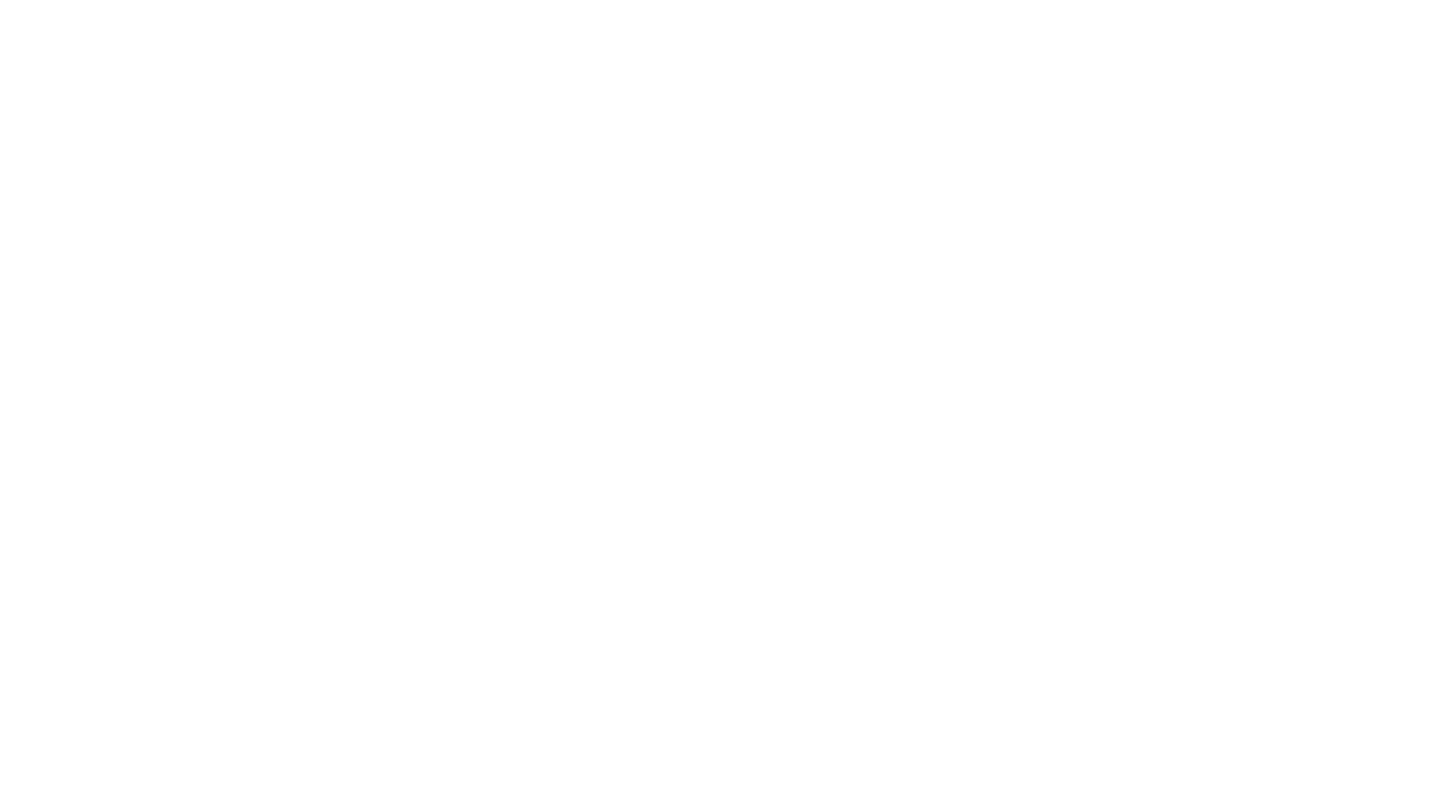
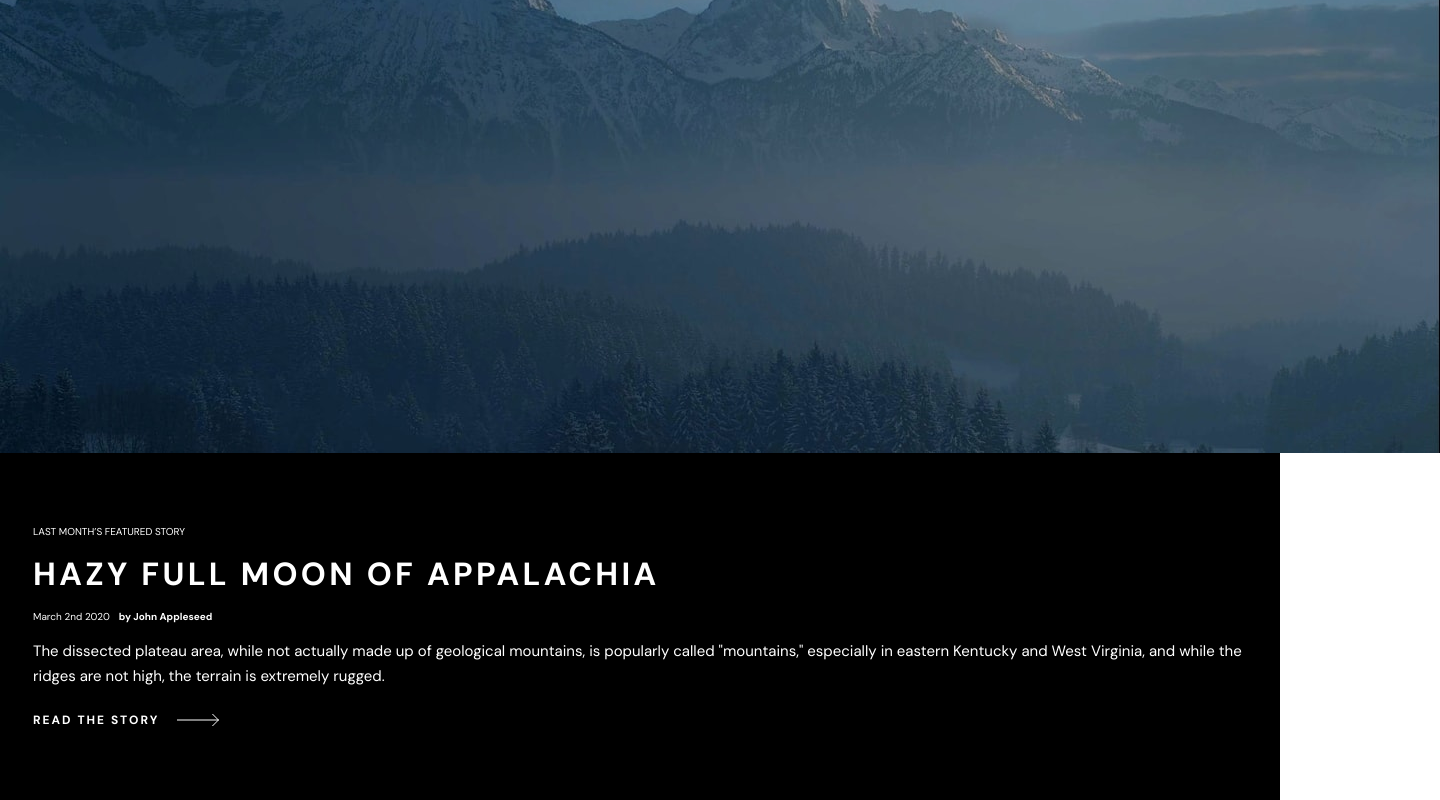
Before and after one commit to marleyanthony/photo-snap, a React (Create React App) app: page /stories in a window 1280 px wide. Shown: the part 286-1086 px from the top of the page, 1440 px wide, since content can reach past the window. Before the commit the page ends 800 px from the top, so only its background shows below. Built offline with nearby package versions, Linux system fonts and the light colour scheme.

Commit message:
added optional props for main card component. renamed section ot main card

```diff
--- a/src/Models/homeContent.ts
+++ b/src/Models/homeContent.ts
@@ -36,8 +36,8 @@ export const HomeSectionContent = [
       header: 'Creat and share your photo stories',
       info: 'Photosnap is a platform for photographers and visual storytellers. We make it easy to share photos, tell stories and connect with others.',
       buttonText: 'Get An Invite',
-      sectionClass: 'home-section home-section--black',
-      buttonClass: 'home-section__cta home-section__cta--white'
+      sectionClass: 'main-card main-card--black',
+      buttonClass: 'main-card__cta main-card__cta--white'
    },
    {
       imgMobile: beautifulStoriesImgMobile,
@@ -47,8 +47,8 @@ export const HomeSectionContent = [
       header: 'Beautiful stores every time',
       info: 'We provide design templates to ensure your stories look terrific. Easily add photos, text, embed maps and media from other networks. Then share your story with everyone.',
       buttonText: 'View the stories',
-      sectionClass: 'home-section',
-      buttonClass: 'home-section__cta'
+      sectionClass: 'main-card',
+      buttonClass: 'main-card__cta'
    },
    {
       imgMobile: designedImgMobile,
@@ -58,8 +58,8 @@ export const HomeSectionContent = [
       header: 'Designed for everyone',
       info: 'Photosnap can help you create stories that resonate with your audience.  Our tool is designed for photographers of all levels, brands, businesses you name it. ',
       buttonText: 'View the stories',
-      sectionClass: 'home-section',
-      buttonClass: 'home-section__cta'
+      sectionClass: 'main-card',
+      buttonClass: 'main-card__cta'
    }
 ]
 
--- a/src/Models/index.ts
+++ b/src/Models/index.ts
@@ -1,2 +1,3 @@
 export * from './navLinks';
 export * from './homeContent';
+export * from './stories';
--- /dev/null
+++ b/src/Models/stories.ts
@@ -0,0 +1,21 @@
+import headerImgMobile from '../assets/stories/mobile/moon-of-appalacia.jpg';
+import headerImgTablet from '../assets/stories/tablet/moon-of-appalacia.jpg';
+import headerImgDesktop from '../assets/stories/desktop/moon-of-appalacia.jpg';
+
+export const StoryPageHeaderContent = [
+   {
+      imgMobile: headerImgMobile,
+      imgTablet: headerImgTablet,
+      imgDesktop: headerImgDesktop,
+      alt: 'photo of moon and the mountains',
+      header: 'HAZY FULL MOON OF APPALACHIA',
+      lastMonth: 'LAST MONTH’S FEATURED STORY',
+      date: 'March 2nd 2020',
+      author: 'John Appleseed',
+      info: 'The dissected plateau area, while not actually made up of geological mountains, is popularly called "mountains," especially in eastern Kentucky and West Virginia, and while the ridges are not high, the terrain is extremely rugged.',
+      buttonText: 'Read The Story',
+      sectionClass: 'main-card main-card--black',
+      buttonClass: 'main-card__cta main-card__cta--white'
+   }
+
+]
--- a/src/components/Home.tsx
+++ b/src/components/Home.tsx
@@ -1,15 +1,16 @@
 import React from 'react';
 import Header from './Header';
-import Section from './Section';
+import MainCard from './MainCard';
 import StoryCard from './StoryCard';
 import Features from './Features';
 import Footer from './Footer';
+import { HomeSectionContent } from '../Models';
 
 const Home = () => {
    return (
       <div className="home-page">
          <Header />
-         <Section />
+         <MainCard content={HomeSectionContent} />
          <StoryCard />
          <Features />
          <Footer />
--- /dev/null
+++ b/src/components/MainCard.tsx
@@ -0,0 +1,71 @@
+import React from 'react';
+import arrow from '../assets/shared/desktop/arrow.svg';
+import arrowBlack from '../assets/shared/desktop/arrow-black.svg';
+// import { HomeSectionContent } from '../Models';
+
+type MainCardProps = {
+   content: {
+      imgMobile: any,
+      imgTablet: any,
+      imgDesktop: any,
+      alt: string,
+      header: string,
+      info: string,
+      buttonText: string,
+      sectionClass?: string,
+      buttonClass?: string,
+      lastMonth?: string,
+      authorDate?: string,
+      author?: string,
+      date?: string
+   }[]
+}
+
+const MainCard: React.FC<MainCardProps> = ({ content }) => {
+   return (
+      <div className="section-wrapper">
+         {
+            content.map((section, index) => {
+               return (
+                  <React.Fragment key={index}>
+                     <picture>
+                        <source media="(min-width: 1200px)" srcSet={section.imgDesktop} />
+                        <source media="(min-width: 768px)" srcSet={section.imgTablet} />
+                        <img src={section.imgMobile} alt={section.alt} className="main-card__img" />
+                     </picture>
+                     <div className={section.sectionClass}>
+                        <p className="main-card__featured">
+                           {section.lastMonth}
+                        </p>
+                        <h1 className="main-card__content-header">
+                           {section.header}
+                        </h1>
+                        <div className="main-card__date-author-wrapper">
+                           <p className="main-card__date">
+                              {section.date}
+                           </p>
+                           <p className="main-card__author">
+                              by {section.author}
+                           </p>
+                        </div>
+                        <p className="main-card__content-info">
+                           {section.info}
+                        </p>
+                        <button className={section.buttonClass}>
+                           {section.buttonText}
+                           {
+                              section.buttonText === 'Get An Invite' || 'Read The Story'
+                                 ? <img src={arrow} alt="arrow" className="main-card__cta-arrow" />
+                                 : <img src={arrowBlack} alt="arrow" className="main-card__cta-arrow" />
+                           }
+                        </button>
+                     </div>
+                  </React.Fragment>
+               )
+            })
+         }
+      </div>
+   )
+}
+
+export default MainCard
--- a/src/components/Section.tsx
+++ /dev/null
@@ -1,42 +0,0 @@
-import React from 'react';
-import arrow from '../assets/shared/desktop/arrow.svg';
-import arrowBlack from '../assets/shared/desktop/arrow-black.svg';
-import { HomeSectionContent } from '../Models';
-
-const Section = () => {
-   return (
-      <div className="section-wrapper">
-         {
-            HomeSectionContent.map((section, index) => {
-               return (
-                  <React.Fragment key={index}>
-                     <picture>
-                        <source media="(min-width: 1200px)" srcSet={section.imgDesktop} />
-                        <source media="(min-width: 768px)" srcSet={section.imgTablet} />
-                        <img src={section.imgMobile} alt={section.alt} className="home-section__img" />
-                     </picture>
-                     <div className={section.sectionClass}>
-                        <h1 className="home-section__content-header">
-                           {section.header}
-                        </h1>
-                        <p className="home-section__content-info">
-                           {section.info}
-                        </p>
-                        <button className={section.buttonClass}>
-                           {section.buttonText}
-                           {
-                              section.buttonText === 'Get An Invite'
-                                 ? <img src={arrow} alt="arrow" className="home-section__cta-arrow" />
-                                 : <img src={arrowBlack} alt="arrow" className="home-section__cta-arrow" />
-                           }
-                        </button>
-                     </div>
-                  </React.Fragment>
-               )
-            })
-         }
-      </div>
-   )
-}
-
-export default Section
--- a/src/components/Stories.tsx
+++ b/src/components/Stories.tsx
@@ -1,10 +1,13 @@
 import React from 'react';
 import Header from './Header';
+import MainCard from './MainCard';
+import { StoryPageHeaderContent } from '../Models';
 
 const Stories = () => {
    return (
       <div className="stories-page">
          <Header />
+         <MainCard content={StoryPageHeaderContent} />
       </div>
    )
 }
--- a/src/styles/main.css
+++ b/src/styles/main.css
@@ -190,21 +190,25 @@
   line-height: 20px;
 }
 
-.home-section {
+.main-card {
   overflow: hidden;
   padding: 7.2rem 3.3rem;
 }
 
-.home-section--black {
+.main-card--black {
   background-color: #000000;
   color: #fff;
 }
 
-.home-section__img {
+.main-card__img {
   display: block;
 }
 
-.home-section__content-header {
+.main-card__featured {
+  margin-bottom: 1.6rem;
+}
+
+.main-card__content-header {
   font-size: 3.2rem;
   font-weight: 700;
   line-height: 4rem;
@@ -214,7 +218,25 @@
   margin-bottom: 1.6rem;
 }
 
-.home-section__content-info {
+.main-card__date-author-wrapper {
+  margin-bottom: 1.6rem;
+  display: -webkit-box;
+  display: -ms-flexbox;
+  display: flex;
+  -webkit-box-align: center;
+      -ms-flex-align: center;
+          align-items: center;
+}
+
+.main-card__date {
+  margin-right: 0.9rem;
+}
+
+.main-card__author {
+  font-weight: bold;
+}
+
+.main-card__content-info {
   font-size: 1.5rem;
   font-weight: 400;
   line-height: 2.5rem;
@@ -222,7 +244,7 @@
   margin-bottom: 2.3rem;
 }
 
-.home-section__cta {
+.main-card__cta {
   font-size: 1.2rem;
   font-weight: 700;
   line-height: 1.6rem;
@@ -239,11 +261,11 @@
           align-items: center;
 }
 
-.home-section__cta--white {
+.main-card__cta--white {
   color: #fff;
 }
 
-.home-section__cta-arrow {
+.main-card__cta-arrow {
   margin-left: 1.8rem;
 }
 
--- a/src/styles/partials/_home.scss
+++ b/src/styles/partials/_home.scss
@@ -1,5 +1,5 @@
 // ! home-section
-.home-section {
+.main-card {
    overflow: hidden;
    padding: 7.2rem 3.3rem;
 
@@ -12,6 +12,10 @@
       display: block;
    }
 
+   &__featured {
+      margin-bottom: 1.6rem;
+   }
+
    &__content-header {
       font-size: 3.2rem;
       font-weight: 700;
@@ -20,6 +24,20 @@
       text-align: left;
       text-transform: uppercase;
       margin-bottom: 1.6rem;
+   }
+
+   &__date-author-wrapper {
+      margin-bottom: 1.6rem;
+      display: flex;
+      align-items: center;
+   }
+
+   &__date {
+      margin-right: 0.9rem;
+   }
+
+   &__author {
+      font-weight: bold;
    }
 
    &__content-info {
```
Also changed, not shown: 2 other files (tests, documents, lock files or other folders).
